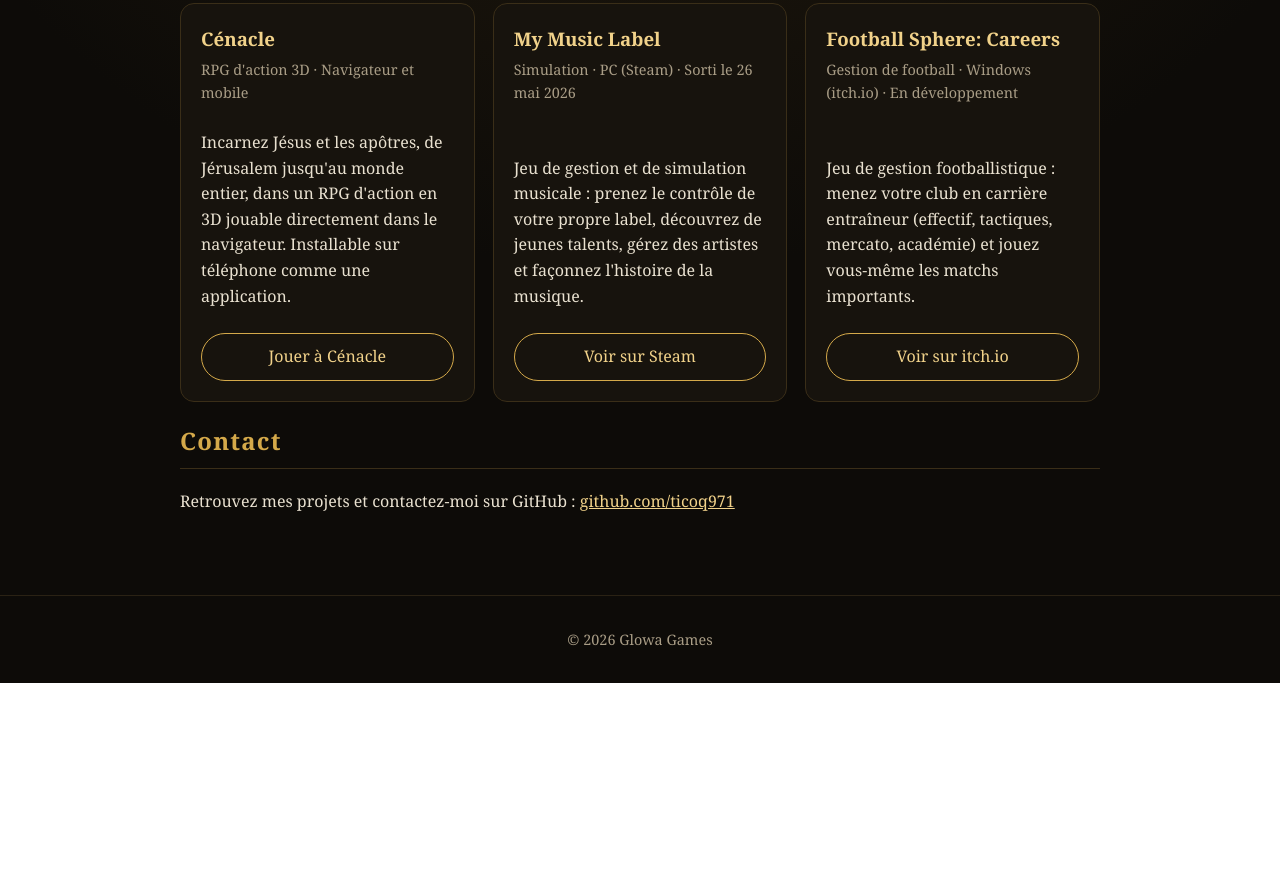
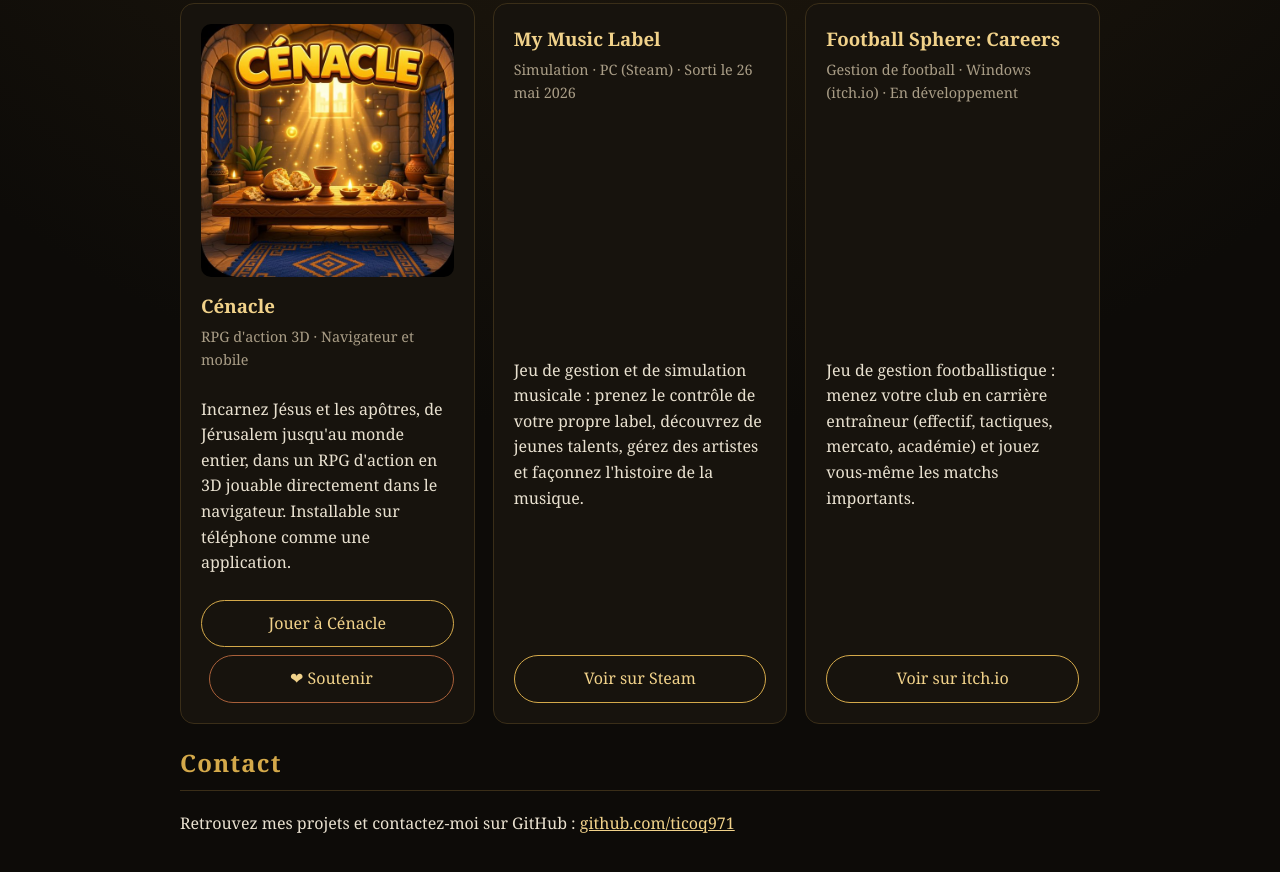
Before and after one commit to ticoq971/ticoq971.github.io, a plain HTML site: page index.html in a window 1280 px wide. Shown: the part 464-1336 px from the top of the page. Before the commit the page ends 1147 px from the top, so only its background shows below. Drawn offline with Linux system fonts and the light colour scheme.

Commit message:
Carte Cenacle : visuel et lien Soutenir

```diff
--- a/index.html
+++ b/index.html
@@ -14,7 +14,7 @@ h2{color:var(--gold);border-bottom:1px solid #3a2e18;padding-bottom:8px;letter-s
 .c{background:var(--card);border:1px solid #3a2e18;border-radius:14px;padding:20px;display:flex;flex-direction:column}
 .c h3{margin:0 0 4px;color:var(--gold2)}.m{color:var(--mu);font-size:.9rem;margin:0 0 10px}.c p{flex:1}
 a.b{display:inline-block;margin-top:8px;padding:10px 16px;border:1px solid var(--gold);border-radius:999px;color:var(--gold2);text-decoration:none;text-align:center}
-a.b:hover{background:var(--gold);color:#111}a{color:var(--gold2)}
+.ci{width:100%;height:auto;aspect-ratio:1;object-fit:cover;border-radius:10px;margin:0 0 14px;display:block}a.b.s{margin-left:8px;border-color:#a9603a}a.b:hover{background:var(--gold);color:#111}a{color:var(--gold2)}
 footer{text-align:center;color:var(--mu);padding:32px 20px;font-size:.9rem;border-top:1px solid #2a2214;margin-top:40px}
 </style></head><body>
 <header><h1>GLOWA GAMES</h1>
@@ -23,9 +23,9 @@ footer{text-align:center;color:var(--mu);padding:32px 20px;font-size:.9rem;borde
 <main class="w">
 <h2>Nos jeux</h2>
 <div class="g">
-<div class="c"><h3>Cénacle</h3><p class="m">RPG d'action 3D · Navigateur et mobile</p>
+<div class="c"><img class="ci" src="img/cenacle.jpg" alt="Cénacle" width="600" height="600" loading="lazy"><h3>Cénacle</h3><p class="m">RPG d'action 3D · Navigateur et mobile</p>
 <p>Incarnez Jésus et les apôtres, de Jérusalem jusqu'au monde entier, dans un RPG d'action en 3D jouable directement dans le navigateur. Installable sur téléphone comme une application.</p>
-<a class="b" href="https://ticoq971.github.io/cenacle/">Jouer à Cénacle</a></div>
+<a class="b" href="https://ticoq971.github.io/cenacle/">Jouer à Cénacle</a><a class="b s" href="https://buy.stripe.com/5kQcN5enAbIyftf3im8bS00" target="_blank" rel="noopener">❤ Soutenir</a></div>
 <div class="c"><h3>My Music Label</h3><p class="m">Simulation · PC (Steam) · Sorti le 26 mai 2026</p>
 <p>Jeu de gestion et de simulation musicale : prenez le contrôle de votre propre label, découvrez de jeunes talents, gérez des artistes et façonnez l'histoire de la musique.</p>
 <a class="b" href="https://store.steampowered.com/app/4414950/My_Music_Label/">Voir sur Steam</a></div>
```
Also changed, not shown: img/cenacle.jpg (added).
